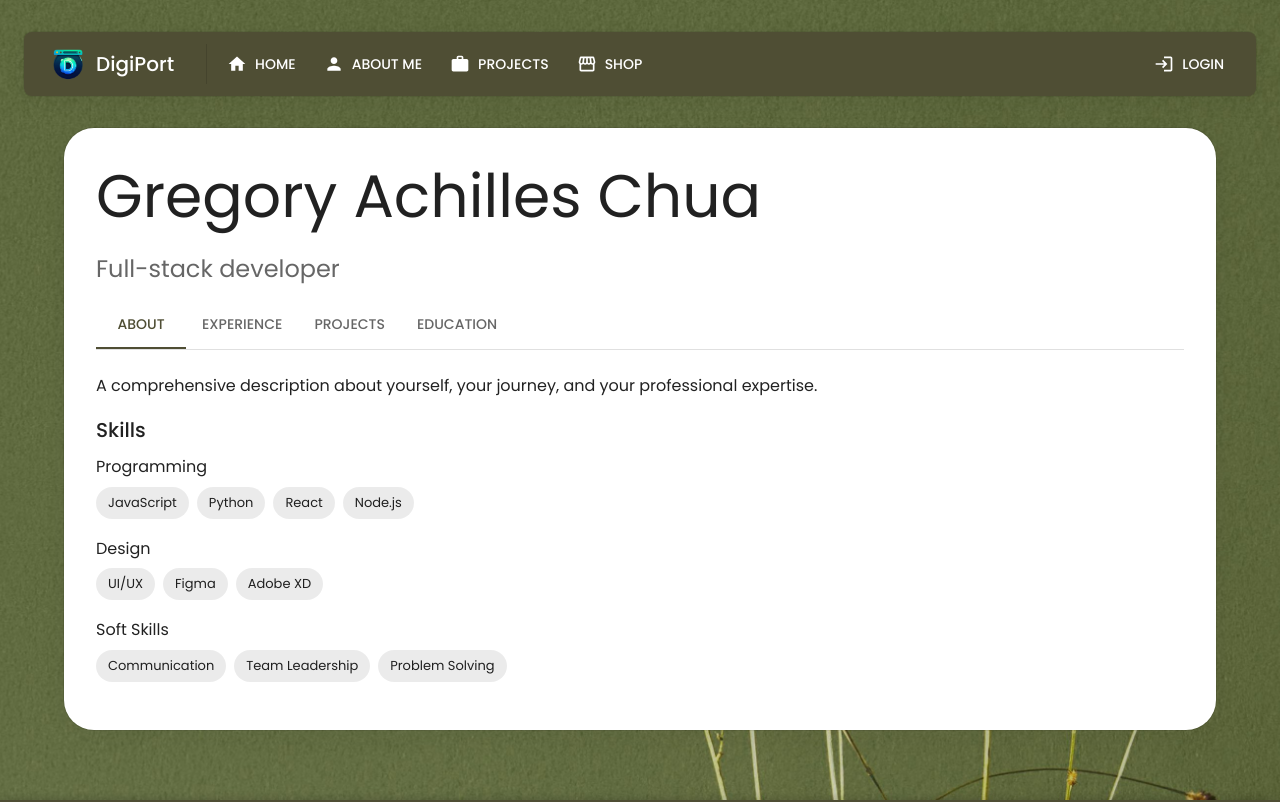
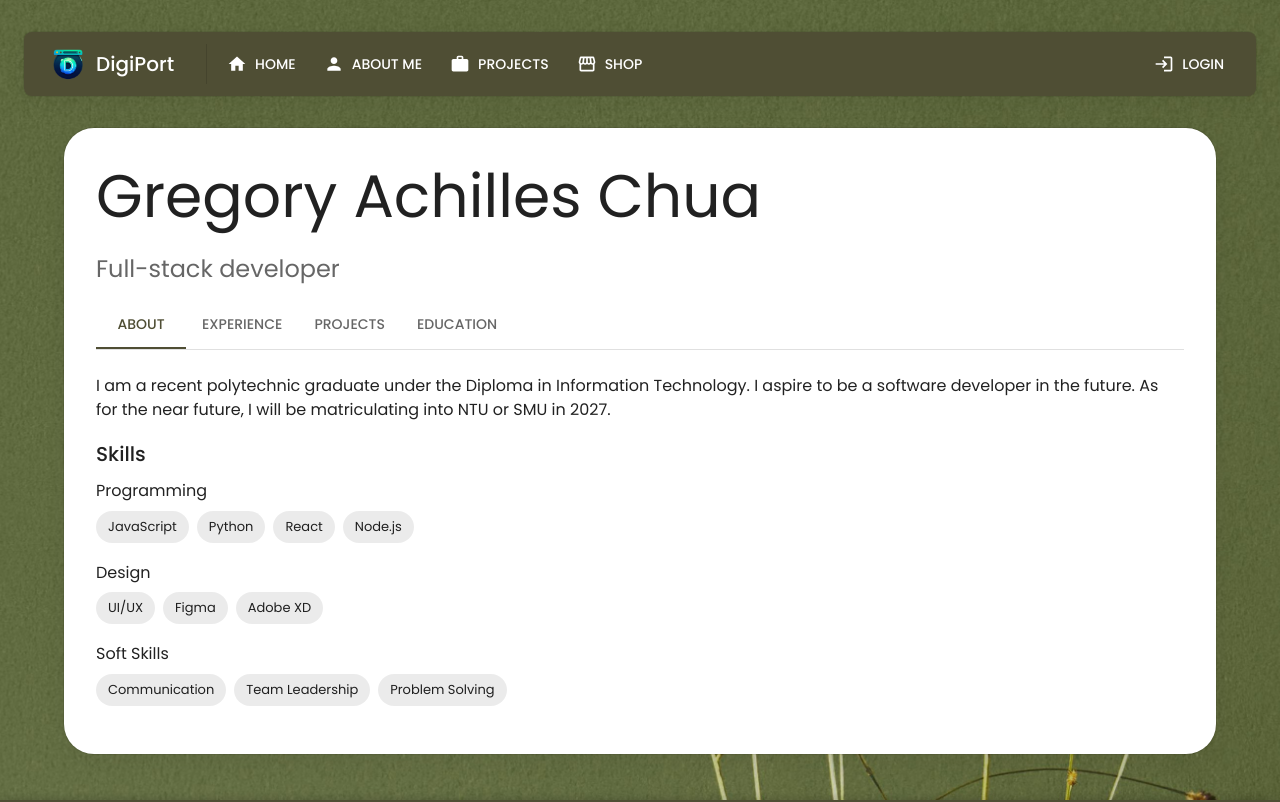
Before and after one commit to gyasca/Digiport, a React (Vite) app in the folder digiport/client/: page /portfolio-example-1 in a window 1280 px wide. Shown: the top 802 px of the page. Built offline with nearby package versions, Linux system fonts and the light colour scheme.

Commit message:
test update to descriptions

```diff
--- a/digiport/client/src/components/exampleComponents/PortfolioExample1.jsx
+++ b/digiport/client/src/components/exampleComponents/PortfolioExample1.jsx
@@ -51,7 +51,7 @@ const Portfolio = () => {
   const personalInfo = {
     name: "Gregory Achilles Chua",
     title: "Full-stack developer",
-    bio: "A comprehensive description about yourself, your journey, and your professional expertise.",
+    bio: "I am a recent polytechnic graduate under the Diploma in Information Technology. I aspire to be a software developer in the future. As for the near future, I will be matriculating into NTU or SMU in 2027.",
     skills: [
       {
         category: "Programming",
@@ -65,13 +65,13 @@ const Portfolio = () => {
     ],
     experience: [
       {
-        title: "Senior Developer",
-        company: "Tech Co",
-        period: "2020 - Present",
+        title: "Sales Associate",
+        company: "AftershockPC",
+        period: "2022-2023",
         responsibilities: [
-          "Led a team of 5 developers on high-priority projects",
-          "Implemented CI/CD pipelines, reducing deployment time by 40%",
-          "Mentored junior developers, improving team productivity by 25%",
+          "Sales of desktop and laptop computers",
+          "72 sales in 4 days",
+          "Achieve daily sales target",
         ],
       },
       {
```
